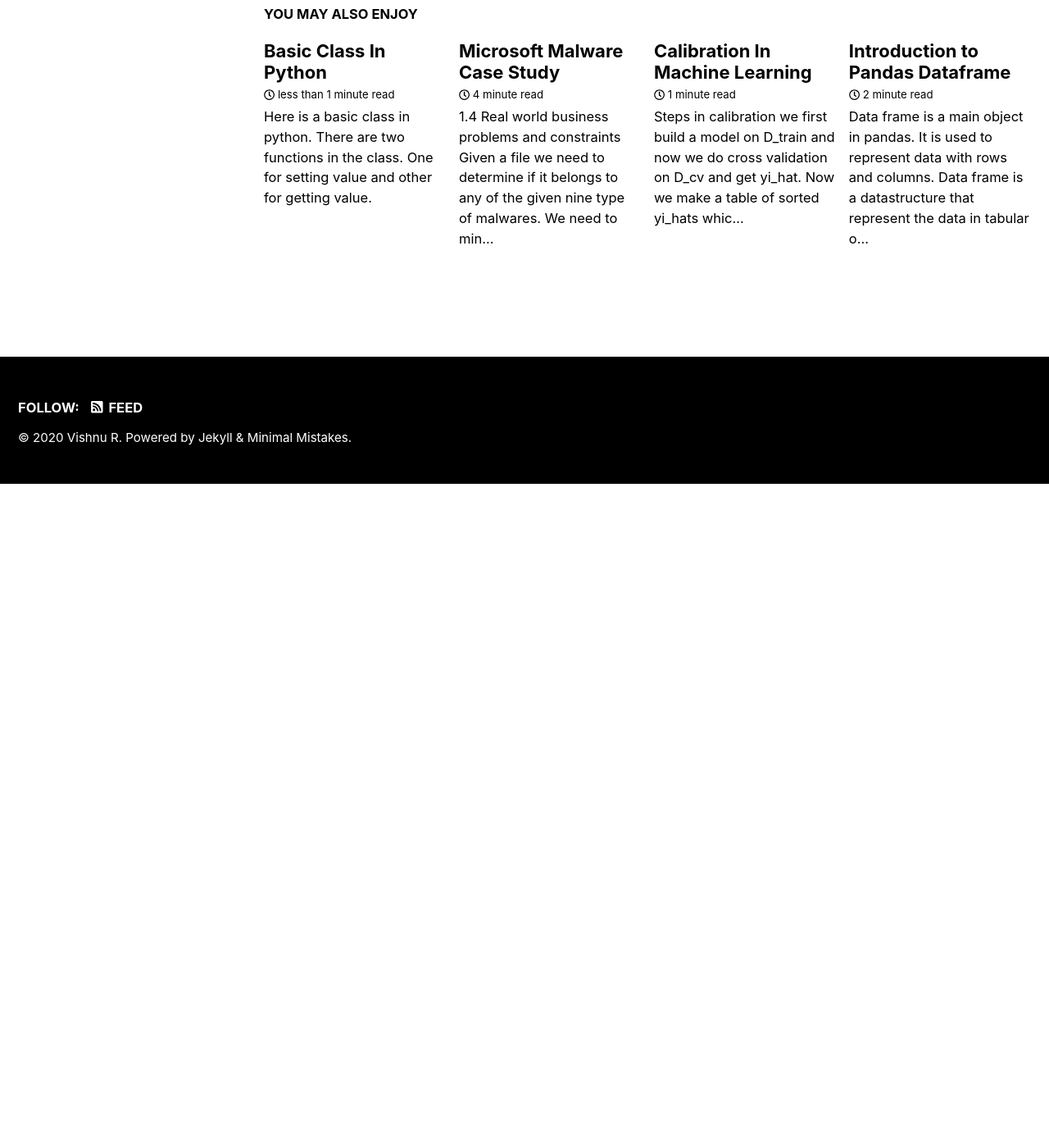
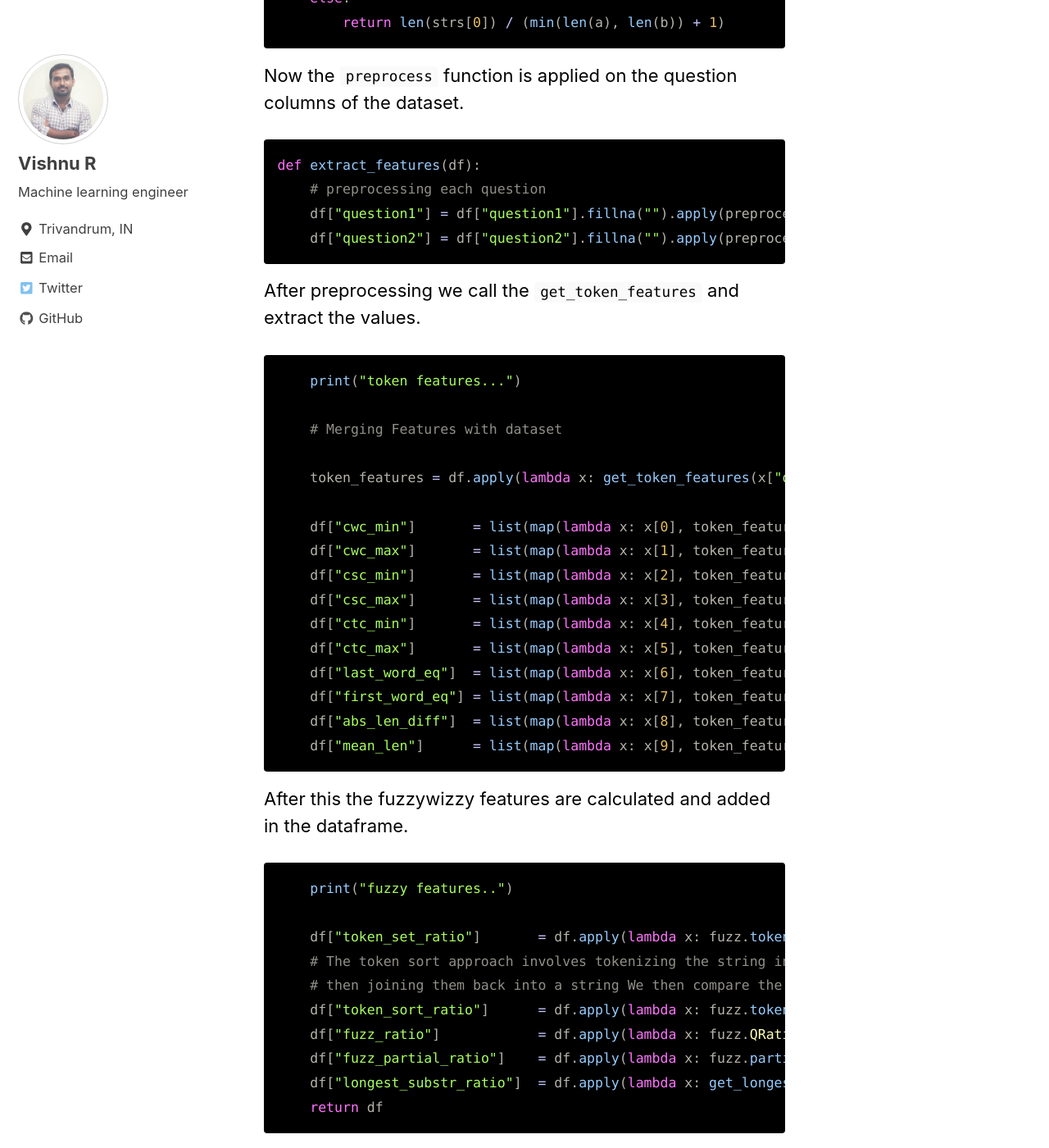
Before and after one commit to vishnurapps/vishnurapps.github.io, a Jekyll site: the page built from _posts/2020-06-04-Quora-Question-Pair-Similarity.md, in a window 1280 px wide and 1400 px high, scrolled down 2564 px. Shown: the whole window at 82% size. Built offline with Jekyll 4.4.1, drawn with Linux system fonts in a browser that asks for light colours; cached includes are drawn as plain includes; nearby versions of some CDN libraries; before the commit the page ends 3153 px from its top, so only the background shows below that; some of the changed text lies outside the part shown.

Commit message:
Update 2020-06-04-Quora-Question-Pair-Similarity.md

````diff
--- a/_posts/2020-06-04-Quora-Question-Pair-Similarity.md
+++ b/_posts/2020-06-04-Quora-Question-Pair-Similarity.md
@@ -55,3 +55,67 @@ Now ten features are developed using the above generated counts. The SAFE_DIV is
     token_features[9] = (len(q1_tokens) + len(q2_tokens))/2
     return token_features
 ```
+The longest sub string is calculated using the `lcsubstrings`.
+
+```python
+strr = list(distance.lcsubstrings("My name is Vishnu", "My name is vidhya"))
+strr[0]
+```
+
+```
+'My name is '
+```
+We can use it to calculate the longest sub string ratio.
+
+```python
+# get the Longest Common sub string
+def get_longest_substr_ratio(a, b):
+    strs = list(distance.lcsubstrings(a, b))
+    if len(strs) == 0:
+        return 0
+    else:
+        return len(strs[0]) / (min(len(a), len(b)) + 1)
+```
+Now the `preprocess` function is applied on the question columns of the dataset.
+
+```python
+def extract_features(df):
+    # preprocessing each question
+    df["question1"] = df["question1"].fillna("").apply(preprocess)
+    df["question2"] = df["question2"].fillna("").apply(preprocess)
+```
+
+After preprocessing we call the `get_token_features` and extract the values.
+
+```python
+    print("token features...")
+
+    # Merging Features with dataset
+
+    token_features = df.apply(lambda x: get_token_features(x["question1"], x["question2"]), axis=1)
+
+    df["cwc_min"]       = list(map(lambda x: x[0], token_features))
+    df["cwc_max"]       = list(map(lambda x: x[1], token_features))
+    df["csc_min"]       = list(map(lambda x: x[2], token_features))
+    df["csc_max"]       = list(map(lambda x: x[3], token_features))
+    df["ctc_min"]       = list(map(lambda x: x[4], token_features))
+    df["ctc_max"]       = list(map(lambda x: x[5], token_features))
+    df["last_word_eq"]  = list(map(lambda x: x[6], token_features))
+    df["first_word_eq"] = list(map(lambda x: x[7], token_features))
+    df["abs_len_diff"]  = list(map(lambda x: x[8], token_features))
+    df["mean_len"]      = list(map(lambda x: x[9], token_features))
+```
+After this the fuzzywizzy features are calculated and added in the dataframe.
+
+```python
+    print("fuzzy features..")
+
+    df["token_set_ratio"]       = df.apply(lambda x: fuzz.token_set_ratio(x["question1"], x["question2"]), axis=1)
+    # The token sort approach involves tokenizing the string in question, sorting the tokens alphabetically, and
+    # then joining them back into a string We then compare the transformed strings with a simple ratio().
+    df["token_sort_ratio"]      = df.apply(lambda x: fuzz.token_sort_ratio(x["question1"], x["question2"]), axis=1)
+    df["fuzz_ratio"]            = df.apply(lambda x: fuzz.QRatio(x["question1"], x["question2"]), axis=1)
+    df["fuzz_partial_ratio"]    = df.apply(lambda x: fuzz.partial_ratio(x["question1"], x["question2"]), axis=1)
+    df["longest_substr_ratio"]  = df.apply(lambda x: get_longest_substr_ratio(x["question1"], x["question2"]), axis=1)
+    return df
+```
````
